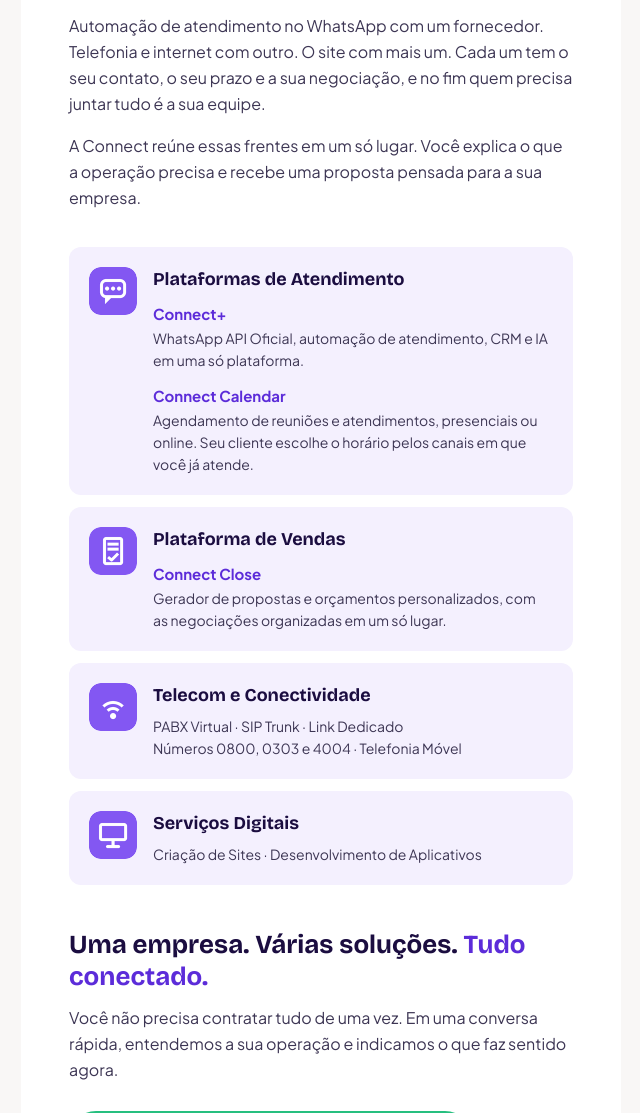
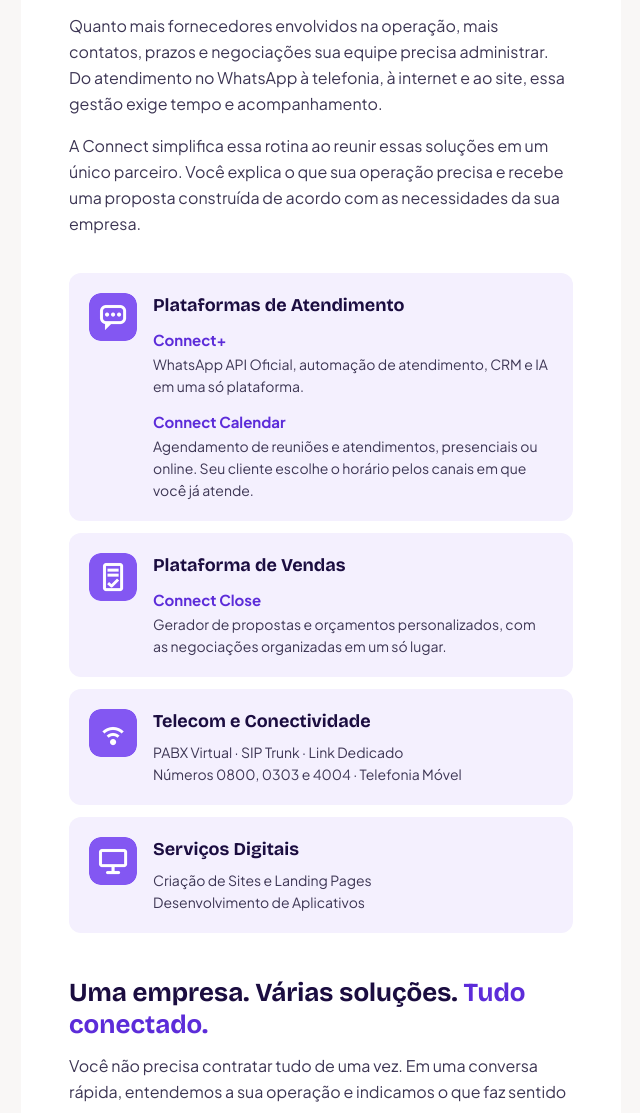
Before and after one commit to GetterPaulo/connect-email-assets, a plain HTML site: page email-01/index.html in a window 1280 px wide. Shown: the part 486-1599 px from the top of the page, without its empty margins (319-959 px from the left). Drawn offline with nearby package versions, Linux system fonts and the light colour scheme.

Commit message:
E-mail 1 v3.1: nova abertura e Serviços Digitais em duas linhas (claude)
Co-Authored-By: Claude Opus 5.5 <noreply@anthropic.com>

```diff
--- a/email-01/index.html
+++ b/email-01/index.html
@@ -69,8 +69,8 @@ Atendimento, telefonia, internet, automação e sites com um único parceiro.&#8
   <tr>
     <td class="px bg-card" bgcolor="#FFFFFF" style="background:#FFFFFF;padding:40px 48px 8px;">
       <p class="t-dark" style="margin:0 0 16px;font-family:'Plus Jakarta Sans',Arial,sans-serif;font-size:16px;line-height:26px;color:#1B0D40;font-weight:600;">Olá, tudo bem?</p>
-      <p class="t-body" style="margin:0 0 16px;font-family:'Plus Jakarta Sans',Arial,sans-serif;font-size:16px;line-height:26px;color:#3D3654;">Automação de atendimento no WhatsApp com um fornecedor. Telefonia e internet com outro. O site com mais um. Cada um tem o seu contato, o seu prazo e a sua negociação, e no fim quem precisa juntar tudo é a sua equipe.</p>
-      <p class="t-body" style="margin:0;font-family:'Plus Jakarta Sans',Arial,sans-serif;font-size:16px;line-height:26px;color:#3D3654;">A Connect reúne essas frentes em um só lugar. Você explica o que a operação precisa e recebe uma proposta pensada para a sua empresa.</p>
+      <p class="t-body" style="margin:0 0 16px;font-family:'Plus Jakarta Sans',Arial,sans-serif;font-size:16px;line-height:26px;color:#3D3654;">Quanto mais fornecedores envolvidos na operação, mais contatos, prazos e negociações sua equipe precisa administrar. Do atendimento no WhatsApp à telefonia, à internet e ao site, essa gestão exige tempo e acompanhamento.</p>
+      <p class="t-body" style="margin:0;font-family:'Plus Jakarta Sans',Arial,sans-serif;font-size:16px;line-height:26px;color:#3D3654;">A Connect simplifica essa rotina ao reunir essas soluções em um único parceiro. Você explica o que sua operação precisa e recebe uma proposta construída de acordo com as necessidades da sua empresa.</p>
     </td>
   </tr>
 
@@ -128,7 +128,7 @@ Atendimento, telefonia, internet, automação e sites com um único parceiro.&#8
             <td width="48" valign="top" style="width:48px;padding-right:16px;"><img src="https://raw.githubusercontent.com/GetterPaulo/connect-email-assets/main/email-01/icone-digital.png" width="48" height="48" alt="" style="width:48px;height:48px;border-radius:12px;"></td>
             <td valign="top">
               <p class="t-dark" style="margin:0 0 8px;font-family:'Bricolage Grotesque',Arial,sans-serif;font-size:18px;line-height:24px;font-weight:700;color:#1B0D40;">Serviços Digitais</p>
-              <p class="t-body" style="margin:0;font-family:'Plus Jakarta Sans',Arial,sans-serif;font-size:14px;line-height:22px;color:#3D3654;">Criação de Sites · Desenvolvimento de Aplicativos</p>
+              <p class="t-body" style="margin:0;font-family:'Plus Jakarta Sans',Arial,sans-serif;font-size:14px;line-height:22px;color:#3D3654;">Criação de Sites e Landing Pages<br>Desenvolvimento de Aplicativos</p>
             </td>
           </tr></table>
         </td></tr>
```
Also changed, not shown: email-01/texto.html (+3 -3 lines).
